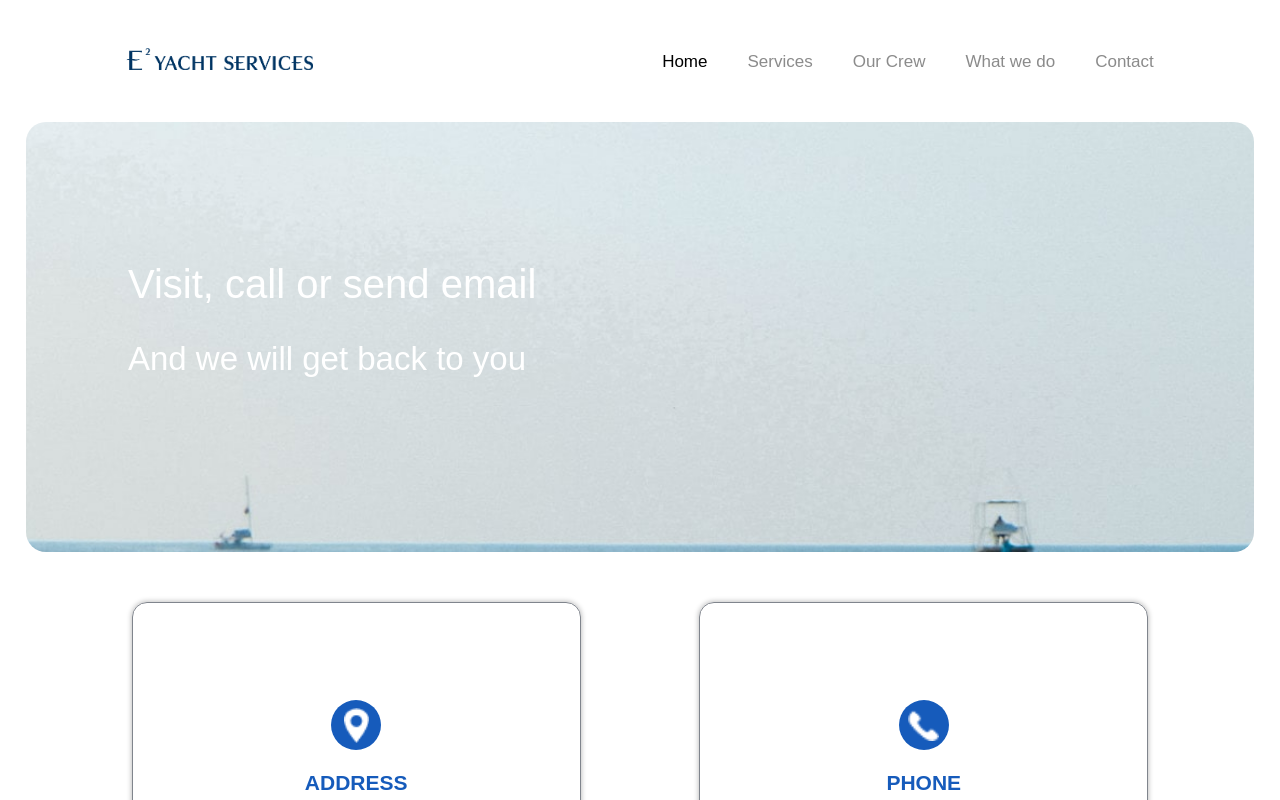
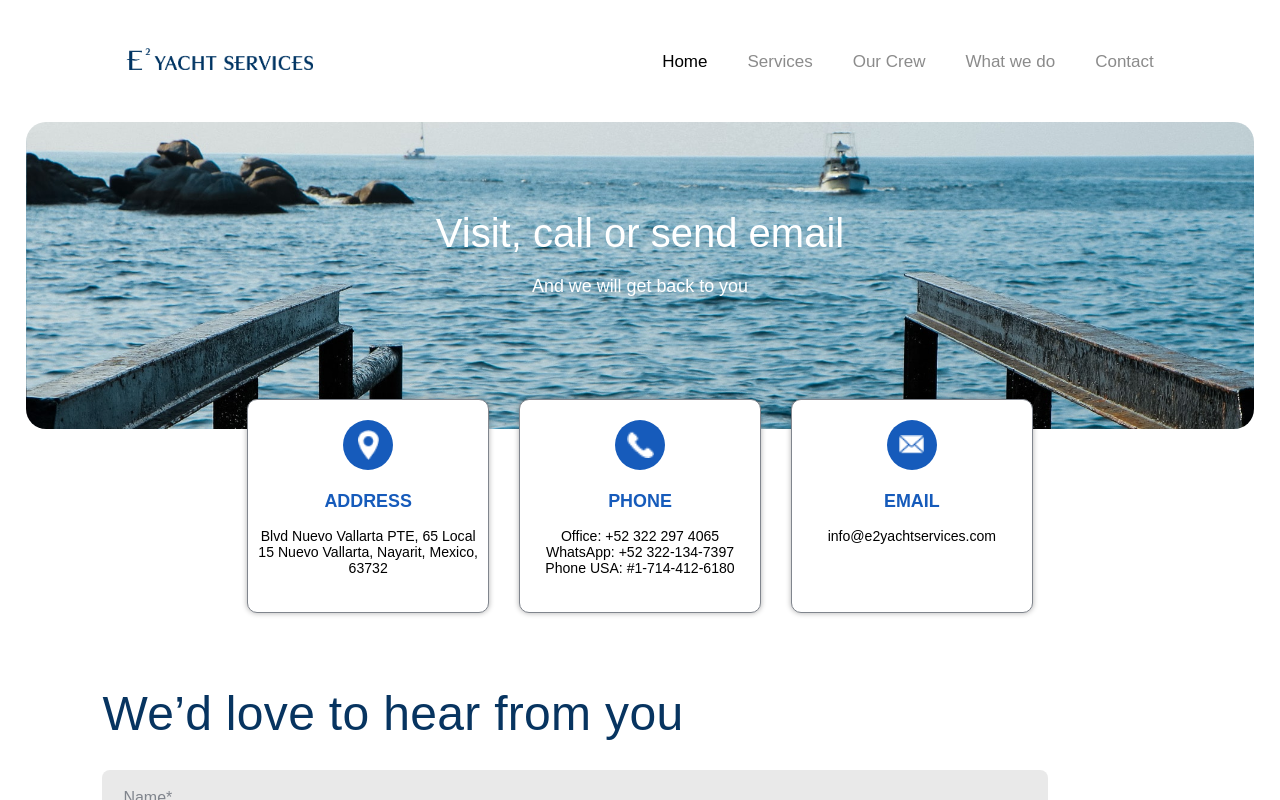
Before and after one commit to justinait/e2yacht, a React (Vite) app: page /contact in a window 1280 px wide. Shown: the top 800 px of the page. Built offline with nearby package versions, Linux system fonts and the light colour scheme; a web font is replaced by a local one.

Commit message:
contact desktop

```diff
--- a/src/Components/Contact/Contact.css
+++ b/src/Components/Contact/Contact.css
@@ -211,3 +211,44 @@
         width: 30% !important;
     }
 }
+
+@media(min-width:1200px){
+    .contactHero {
+        background-size: cover;
+        background-position: center -200px;
+        min-height: 24vh !important;
+        text-align: center;
+        padding: 4% 8% 5% !important;
+    }
+    .contactHeroP {
+        font-size: var(--fontSize-18px);
+    }
+    .cardContactDiv {
+        width: 19%;
+        height: 15vw;
+        margin: 15px;
+        margin-top: 0;
+        background-color: white;
+        padding: 10px;
+        border-radius: 10px;
+    }
+    .cardsContactContainer {
+        justify-content: center;
+        position: relative;
+        top: -30px;
+        padding: 0;
+        z-index: 100;
+    }
+    .cardContactText {
+        font-size: var(--fontSize-14px);
+    }
+    .contactIcon {
+        width: 27px;
+    }
+    .contactIconLocation {
+        width: 21px;
+    }
+    .cardContactDiv h5 {
+        font-size: var(--fontSize-18px);
+    }
+}
--- a/src/Components/OurCrew/OurCrew.css
+++ b/src/Components/OurCrew/OurCrew.css
@@ -133,4 +133,19 @@
     .ourCrewSectionFirstDiv .ourCrewH2 {
         margin-top: 0;
     }
+    .cardCrew {
+        width: 31%;
+        margin: 1%;
+    }
+    .cardCrew img {
+        height: unset;
+        border-radius: 20px 20px 0 0;
+        aspect-ratio: 4 / 3 !important;
+    }
+    /* .crewContainerCenter {
+
+        display: flex;
+        flex-direction: column;
+        align-items: center;
+    } */
 }
--- a/src/Components/OurCrew/OurCrew.jsx
+++ b/src/Components/OurCrew/OurCrew.jsx
@@ -19,7 +19,7 @@ function OurCrew() {
         <h3>Our Crew</h3>
       </div>
 
-      <div className='homeContainers'>
+      <div className='homeContainers crewContainerCenter'>
         <div className='ourCrewSectionFirstDiv'>
           <div className='ourCrewInformation'>
             <h2 className='subtitlesHome ourCrewH2'>The benefits of a full time crew without the expense yacht management, delivery and staffing.</h2>
```
